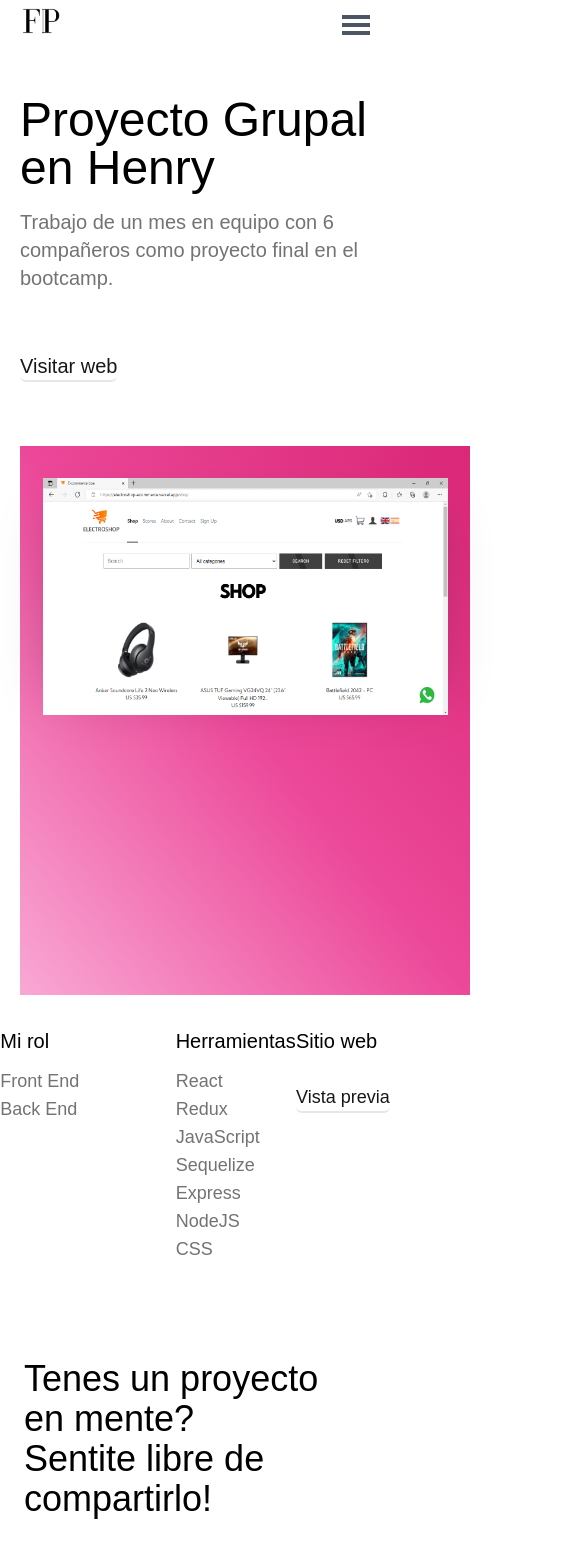
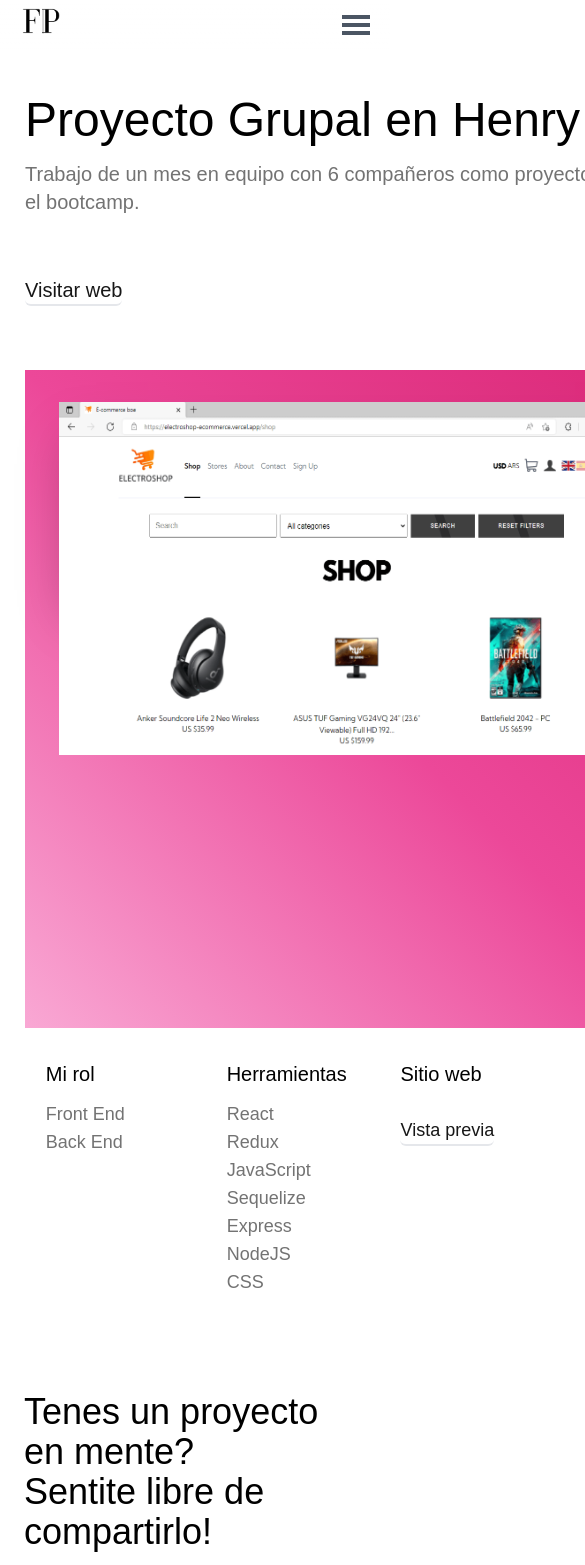
Before and after one commit to fpadularrosa/portfolio, a Next.js app: page /project-electroshop in a window 390 px wide. Shown: the top 1565 px of the page, 585 px wide, since content can reach past the window. Built offline with nearby package versions, Linux system fonts and the light colour scheme.

Commit message:
responsive mobile

```diff
--- a/components/Expertise.js
+++ b/components/Expertise.js
@@ -14,14 +14,14 @@
                         <div className="sm:relative min-w-[300px] lg:mr-20 lg:ml-7 xl:mr-36 md:mr-20 xl:ml-20 sm:mr-8" id='content-design'>
                             <hr className='xl:pb-7 sm:pb-7 min-w-[300px] w-[515px] lg:w-[440px] xl:w-[530px] md:w-[400px] sm:w-[552px]' width='530'/>
                                 <h3 className='mt-4 mb-3 text-2xl min-w-[300px] font-medium xl:pb-2 xl:text-3xl sm:text-2xl sm:pb-2'>Diseño estratégico</h3>
-                                <p className='xl:max-w-lg mb-7 min-w-[300px] max-w-lg sm:max-w-xl sm:text-lg lg:max-w-lg text-neutral-500 xl:leading-relaxed xl:text-[22px] sm:leading-relaxed md:text-md md:max-w-sm'>Ayudo a los equipos a alinearse en los principales desafíos comerciales y a enfocar los esfuerzos de diseño para resolverlos. Diseño para impulsar las empresas hacia adelante.
+                                <p className='xl:max-w-lg mb-7 min-w-[500px] max-w-xl sm:max-w-xl sm:text-lg lg:max-w-lg text-neutral-500 xl:leading-relaxed xl:text-[22px] sm:leading-relaxed md:text-md md:max-w-sm'>Ayudo a los equipos a alinearse en los principales desafíos comerciales y a enfocar los esfuerzos de diseño para resolverlos. Diseño para impulsar las empresas hacia adelante.
                                 </p>
                             <hr className='xl:mt-[60px] min-w-[300px] hidden w-[515px] sm:block md:mt-[37px] lg:w-[440px] sm:mb-7 sm:mt-7 xl:w-[530px] md:w-[400px] sm:w-[552px]' width='530' />
                         </div>
                         <div className="sm:relative min-w-[300px] md:mr-10 xl:mr-52 sm:mr-20" id='content-develop'>
                             <hr className='xl:pb-8 sm:pb-7 md:pb-3 min-w-[300px] w-[515px] xl:w-[530px] lg:block md:block xl:block sm:hidden lg:w-[440px] md:w-[400px]' width='530' />
-                                <h3 className='mt-8 mb-3 min-w-[300px] xl:mt-3 lg:mt-8 text-2xl font-medium xl:pb-4 xl:text-3xl sm:text-2xl sm:pb-2'>Desarrollo Web</h3>
-                                <p className='xl:max-w-lg min-w-[300px] mb-7 max-w-lg sm:max-w-xl sm:text-lg lg:max-w-lg text-neutral-500 xl:leading-relaxed xl:text-[22px] sm:leading-relaxed md:max-w-sm md:text-md'>Utilizando las últimas tecnologías, llevo los sitios web al siguiente nivel con la creación de experiencias digitales que convencen a los clientes.</p>
+                                <h3 className='mt-8 mb-3 text-2xl font-medium xl:mt-3 lg:mt-8 xl:pb-4 xl:text-3xl sm:text-2xl sm:pb-2'>Desarrollo Web</h3>
+                                <p className='xl:max-w-lg min-w-[500px] mb-7 max-w-xl sm:max-w-xl sm:text-lg lg:max-w-lg text-neutral-500 xl:leading-relaxed xl:text-[22px] sm:leading-relaxed md:max-w-sm md:text-md'>Utilizando las últimas tecnologías, llevo los sitios web al siguiente nivel con la creación de experiencias digitales que convencen a los clientes.</p>
                             <hr className='xl:mt-[53px] min-w-[300px] w-[515px] sm:mt-7 md:mt-[36px] sm:w-[552px] lg:mt-[67px] lg:w-[440px] xl:w-[530px] md:w-[400px]' width='530'/>
                         </div>
                     </div>
--- a/components/Footer.js
+++ b/components/Footer.js
@@ -1,7 +1,7 @@
 const Footer = () => {
     return(
         <>
-        <footer className='bottom-0 md:w-[180vh] w-[116vh] sm:w-full sm:pt-24 lg:w-[195vh] xl:w-full bg-black md:mt-44'>
+        <footer className='bottom-0 md:w-[180vh] w-[135vh] sm:w-full sm:pt-24 lg:w-[195vh] xl:w-full bg-black md:mt-44'>
             <div id='first-container-footer' className="mx-5 text-white pt-14 xl:flex sm:grid md:flex lg:pb-20 lg:flex lg:justify-start lg:justify-items-start md:pb-12 sm:pb-16 md:mr-0 xl:mx-64 md:justify-items-start xl:justify-items-start">
                 <div className='xl:mt-[84px] md:mr-28 sm:pr-28 xl:pr-24 pr-0 sm:mt-0 lg:ml-7 lg:mr-32 sm:ml-5 sm:mb-8 md:mt-[74px] lg:mt-12 md:mb-8'>
                     <div className='mb-6 font-semibold md:pb-3 sm:mb-7 lg:text-lg sm:text-lg md:text-lg xl:text-xl'>Feliz hablando de:</div>
--- a/components/Portfolio.js
+++ b/components/Portfolio.js
@@ -6,7 +6,7 @@
 const Portfolio = () => {
     return(
         <>
-            <section className='mt-20 w-full pr-[25px] pl-[25px] min-w-[500px] sm:pr-[30px] sm:pl-[30px] grid justify-items-center xl:w-[93%] lg:pl-[35px] lg:pr-[20px] lg:w-[97%] md:pr-[30px] md:pl-[30px] md:mb-32 md:w-full xl:pr-[35px] xl:pl-[40px] sm:mb-20' id="container-portfolio">
+            <section className='mt-20 w-full pr-[25px] pl-[25px] min-w-[760px] sm:pr-[30px] sm:pl-[30px] grid justify-items-center xl:w-[93%] lg:pl-[35px] lg:pr-[20px] lg:w-[97%] md:pr-[30px] md:pl-[30px] md:mb-32 md:w-full xl:pr-[35px] xl:pl-[40px] sm:mb-20' id="container-portfolio">
                 <div className='xl:w-[92%] lg:w-full md:w-[170vh] xl:ml-[185px]' id="container2-portfolio">
                     <div id="title" className='mb-10 text-4xl xl:pb-10 md:pb-9 sm:text-4xl sm:pb-8 md:text-4xl xl:text-5xl xl:flex xl:justify-start'>
                         <h2>Proyectos pasados</h2>
@@ -15,7 +15,7 @@
                         <div className='mb-20 xl:mb-32' id="container2-projects">
                             <Link href='/project-henryfood'>
                             <a>
-                                <div id='firtProject' className='mb-4 xl:mr-0 xl:relative xl:h-[107vh] h-[68vh] md:h-[128vh] sm:h-[83vh] xl:w-11/12 lg:w-full md:w-full bg-gradient-to-tr to-teal-900 via-sky-700 from-blue-300'>
+                                <div id='firtProject' className='mb-4 xl:mr-0 xl:relative xl:h-[107vh] h-[82vh] md:h-[128vh] sm:h-[86vh] xl:w-11/12 lg:w-full md:w-full bg-gradient-to-tr to-teal-900 via-sky-700 from-blue-300'>
                                     <div className='py-5 md:mx-8 md:grid xl:ml-[3rem] md:justify-items-start sm:ml-[1rem] sm:mr-[1rem] sm:grid sm:justify-items-start xl:grid xl:place-items-start'>
                                         <h4 className='font-medium text-white  ml-5 xl:mb-9 xl:mt-12 sm:mb-4 xl:text-2xl md:mt-[3rem] md:text-2xl sm:mt-3'>Proyecto Individual en Henry Bootcamp</h4>
                                         <div className='w-full xl:w-[93%] ml-5 lg:w-[90%] sm:w-[96%]'>
@@ -47,7 +47,7 @@
                             </Link>
                             <Link href='/project-electroshop'>
                             <a>
-                            <div id='2Project' className='mb-4 mt-20 xl:mr-0 xl:relative h-[68vh] xl:h-[107vh] md:h-[128vh] sm:h-[83vh] xl:w-11/12 md:w-full bg-gradient-to-tr to-pink-600 via-pink-500 from-pink-300'>
+                            <div id='2Project' className='mb-4 mt-20 xl:mr-0 xl:relative h-[82vh] xl:h-[107vh] md:h-[128vh] sm:h-[86vh] xl:w-11/12 md:w-full bg-gradient-to-tr to-pink-600 via-pink-500 from-pink-300'>
                                     <div className='md:grid py-5 md:mx-8 xl:ml-[3rem] md:justify-items-start sm:ml-[1rem] sm:mr-[1rem] sm:grid sm:justify-items-start xl:grid xl:place-items-start'>
                                         <h4 className='font-medium text-white  ml-5 xl:mb-9 xl:mt-12 sm:mb-4 xl:text-2xl md:mt-[3rem] md:text-2xl sm:mt-3'>Proyecto Grupal</h4>
                                         <div className='w-full xl:w-[93%] lg:w-[90%] ml-5 sm:w-[96%]'>
--- a/pages/index.js
+++ b/pages/index.js
@@ -23,7 +23,7 @@
                       transition={{duration: 0.8}}
                       animate={{x: '100', color: '#000'}}
                       className="mr-0 xl:mr-8 xl:ml-2 lg:mr-8" id="container-text">
-                        <h1 className='xl:text-left text-5xl min-w-[570px] xl:min-w-full max-w-4xl lg:text-5xl sm:text-5xl lg:max-w-lg xl:text-6xl pb-7 sm:pb-5 sm:max-w-[630px] xl:max-w-xl xl:leading-tight md:text-6xl md:max-w-7xl'>
+                        <h1 className='xl:text-left text-5xl min-w-[730px] xl:min-w-full max-w-4xl lg:text-5xl sm:text-5xl lg:max-w-lg xl:text-6xl pb-7 sm:pb-5 sm:max-w-[630px] xl:max-w-xl xl:leading-tight md:text-6xl md:max-w-7xl'>
                         Hola, soy Franco.<br/>
                         Ayudaré a su equipo a ganar clientes usando el diseño y soluciones éficaces.
                         </h1>
@@ -31,7 +31,7 @@
                           initial={{color: '#fff'}}
                           transition={{duration: 0.8}}
                           animate={{x: '100', color:'#898e8c'}}
-                          className='xl:max-w-lg max-w-lg text-[19px] min-w-[560px] sm:max-w-4xl sm:text-xl md:max-w-4xl lg:max-w-lg lg:text-[20px] md:text-[28px] xl:text-[24px] text-neutral-500'>
+                          className='xl:max-w-lg max-w-2xl text-[19px] min-w-[600px] sm:max-w-4xl sm:text-xl md:max-w-4xl lg:max-w-lg lg:text-[20px] md:text-[28px] xl:text-[24px] text-neutral-500'>
                           Con la creación de valor con un diseño web estratégico, experiencias digitales centradas en las personas y
                           el desarrollo de sitios web de alta calidad.
                         </motion.p>
@@ -42,7 +42,7 @@
                                   initial={{x: '-100',left:'-50', color: '#fff'}}
                                   transition={{duration: 0.8}}
                                   animate={{x: '100',left:'0', color: '#000'}}
-                                  className='xl:text-2xl md:text-xl sm:text-lg sm:font-medium'>
+                                  className='text-2xl xl:text-2xl md:text-xl sm:text-lg sm:font-medium'>
                                     Contáctame
                                 </motion.div>
                               </a>
--- a/pages/project-electroshop.js
+++ b/pages/project-electroshop.js
@@ -10,9 +10,9 @@
                     <title>Portfolio Project - Electroshop</title>
                 </Head>
                     <div className="lg:ml-0"  id="all">
-                        <div className="pl-[1.25rem] pr-[1rem] xl:px-[200px] lg:pr-0 sm:px-0 sm:pl-[2rem] md:pr-[20px]"  id="container-project-electroshop">
+                        <div className="pl-[25px] pr-[20px] xl:px-[200px] lg:pr-0 sm:px-0 sm:pl-[2rem] md:pr-[20px]"  id="container-project-electroshop">
                             <div className="grid min-w-[350px] pt-24 mb-16 sm:mb-14 sm:pt-32 xl:ml-0 lg:ml-0 xl:mb-20">
-                                <h3 className="text-5xl md:text-5xl xl:text-6xl lg:text-5xl sm:text-4xl xl:max-w-2xl">Proyecto Grupal en Henry</h3>
+                                <h3 className="text-5xl md:text-5xl min-w-[650px] xl:text-6xl lg:text-5xl sm:text-4xl xl:max-w-2xl">Proyecto Grupal en Henry</h3>
                                 <span className="pt-4 text-xl md:text-xl xl:text-2xl lg:text-xl pb-9 sm:text-lg text-neutral-500">Trabajo de un mes en equipo con 6 compañeros como proyecto final en el bootcamp.</span>
                                 <div id="containerLink">
                                     <div className='inline-block mt-6 text-xl transition ease-in border-b-2 rounded-md xl:text-2xl sm:text-lg hover:cursor-pointer duration-400 hover:border-b-2 hover:border-gray-500 text-neutral-900 hover:text-neutral-500' id='linkToProject1'>
@@ -26,7 +26,7 @@
                             </div>
                             <Link href='https://electroshop-ecommerce.vercel.app'>
                             <a target='_blank' rel="noreferrer">
-                                <div id='secondProject' className='mb-4 min-w-[450px] sm:mr-[2rem] h-[65vh] lg:mr-[9px] md:h-[100vh] lg:h-[120vh] sm:h-[70vh] xl:h-screen lg:w-full xl:w-full md:w-full bg-gradient-to-tr to-pink-600 via-pink-500 from-pink-300'>
+                                <div id='secondProject' className='mb-4 min-w-[670px] h-[78vh] sm:mr-[2rem] lg:mr-[9px] md:h-[100vh] lg:h-[120vh] sm:h-[70vh] xl:h-screen lg:w-full xl:w-full md:w-full bg-gradient-to-tr to-pink-600 via-pink-500 from-pink-300'>
                                     <div className='grid pb-0 lg:mt-12 md:pt-8 sm:pt-4 justify-items-center lg:pt-10 lg:ml-14 md:grid xl:mb-10 xl:ml-0 md:justify-items-center lg:grid lg:justify-items-start sm:grid sm:justify-items-center xl:grid xl:place-items-center'>
                                         <div className="w-[90%] xl:w-[90%] md:w-[87%] sm:w-[84%] lg:w-[94%]">
                                             <div className='shadow-2xl h-[200px] mt-8 xl:mt-16 sm:h-[220px] md:w-full lg:w-full sm:w-full md:h-[333px] xl:w-full' id='project1'>
@@ -38,7 +38,7 @@
                             </a>
                             </Link>
                         </div>
-                        <div className="flex mt-8 mb-24 justify-evenly" id="container-utils-project">
+                        <div className="flex pl-[40px] min-w-[500px] mt-8 mb-24 justify-evenly" id="container-utils-project">
                             <div className="flex justify-center" id="myRole">
                                 <div>
                                     <div className="mb-3 text-xl xl:text-xl" id="titleRol">Mi rol</div>
@@ -48,7 +48,7 @@
                                     </div>
                                 </div>
                             </div>
-                            <div className="ml-24" id="tools">
+                            <div className="ml-24 mr-12" id="tools">
                                 <div className="mb-3 text-xl xl:text-xl" id="titleTools">Herramientas</div>
                                 <div className="text-lg xl:text-lg text-neutral-500" id="examples-tools">
                                     React <br/>
```
Also changed, not shown: pages/project-henryfood.js (+4 -4 lines).
